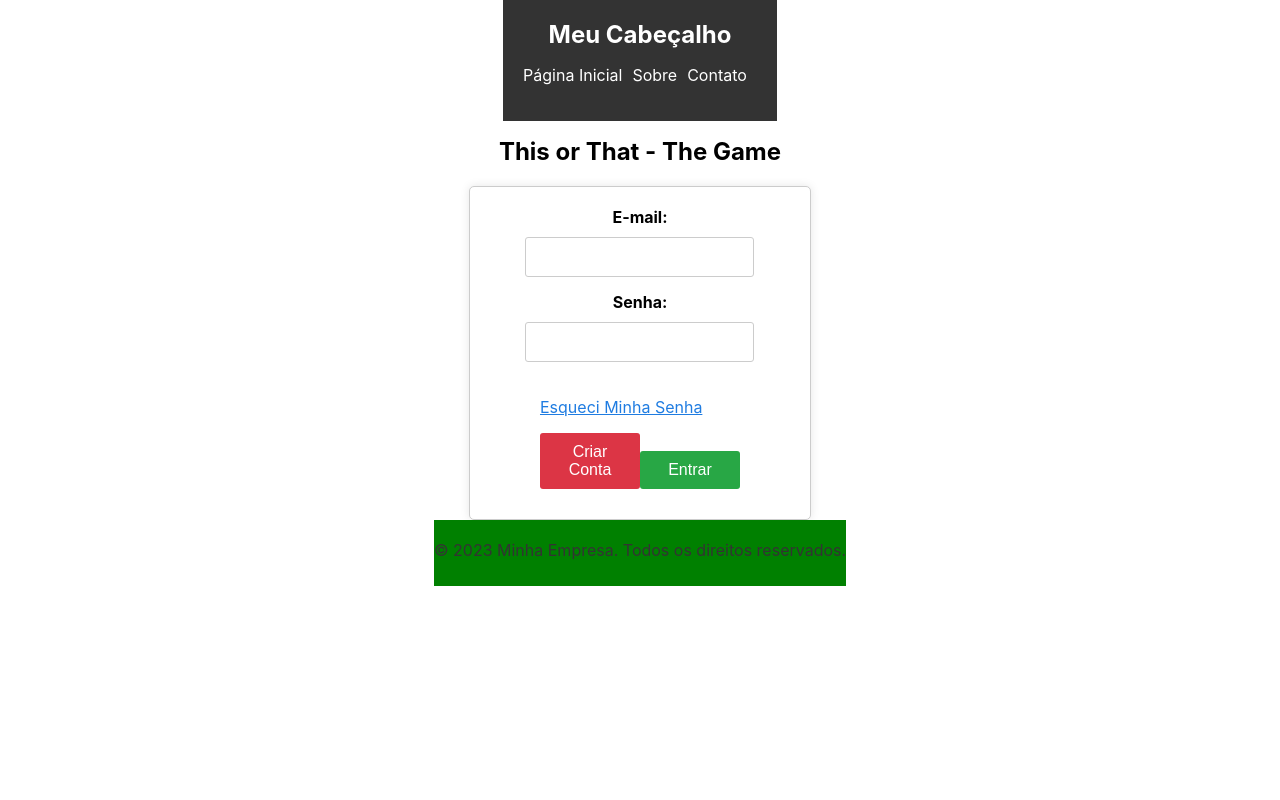
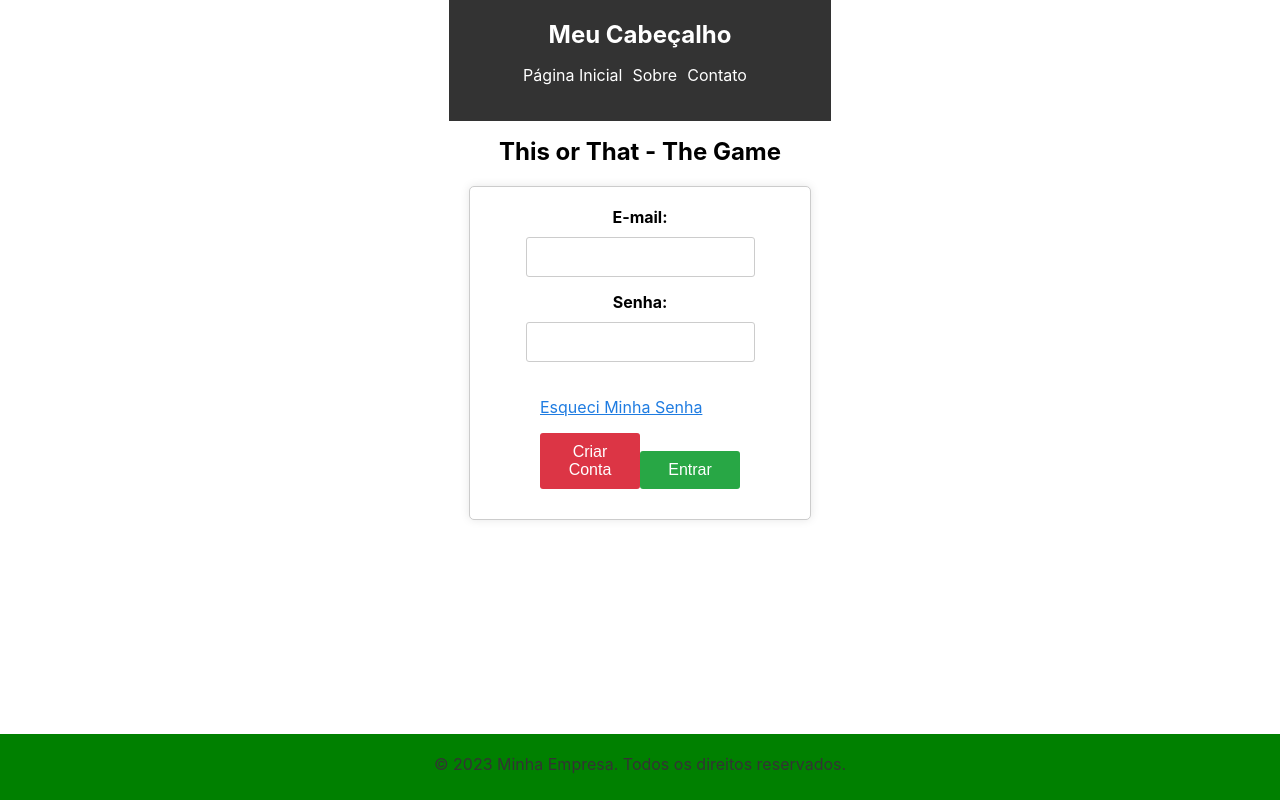
Before and after one commit to Daniel-Schutz/grupo_01-PW-T02-2023-2, a React (Create React App) app: page / in a window 1280 px wide. Built offline with nearby package versions, Linux system fonts and the light colour scheme.

Commit message:
melhorando footer e header

```diff
--- a/src/components/TelaPrincipal.js
+++ b/src/components/TelaPrincipal.js
@@ -31,8 +31,8 @@ function TelaPrincipal() {
   };
 
   return (
-    <div className='TelaCentral'>
-        <header>
+
+    <><header>
       <h1>Meu Cabeçalho</h1>
       <nav>
         <ul>
@@ -42,7 +42,7 @@ function TelaPrincipal() {
         </ul>
       </nav>
     </header>
-
+    <div className='TelaCentral'>
         <main>
           <div className="imagens-container">
             {imagens.map((imagem) => (
@@ -61,10 +61,15 @@ function TelaPrincipal() {
           </div>
         </main>
 
+
+      </div>
+      <div>
         <footer>
           <p>&copy; 2023 Minha Empresa. Todos os direitos reservados.</p>
         </footer>
       </div>
+      </>
+
   );
 }
 
--- a/src/styles/TelaPrincipal.css
+++ b/src/styles/TelaPrincipal.css
@@ -13,6 +13,7 @@ div {
   transform: translate(-50%, -50%);
   background-color: #a49d9d;
   padding: 20px;
+  width: 100%;
 }
 
 .BotaoVoltar{
@@ -25,6 +26,9 @@ div {
     margin-bottom: 20px;
   }
 
+  img{
+    width: 50%;
+  }
   /* Estilizando o container das imagens */
   .imagens-container {
     display: flex;
@@ -65,6 +69,7 @@ header {
   color: #fff;
   padding: 20px;
   text-align: center;
+  width: 100%;
 }
 
 header h1 {
@@ -88,8 +93,10 @@ header ul li a {
 
 /* Estilos para o rodapé */
 footer {
+  position: fixed;
+  bottom: 0;
   background-color: green;
   color: #fff;
   text-align: center;
-  padding: 10px 0;
+  width: 100%
 }
```
Lines whose indentation alone changed are shown as unchanged.
